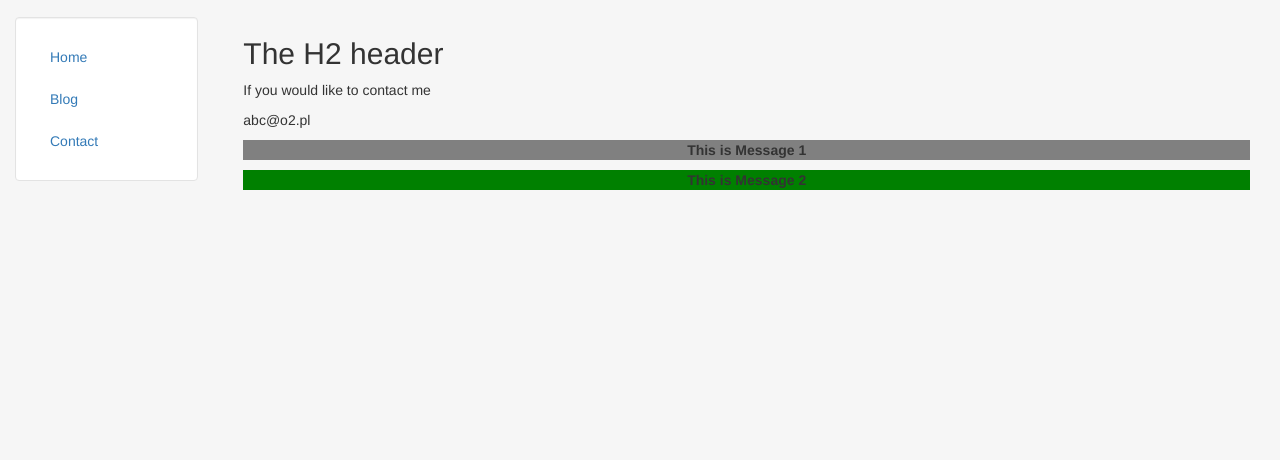
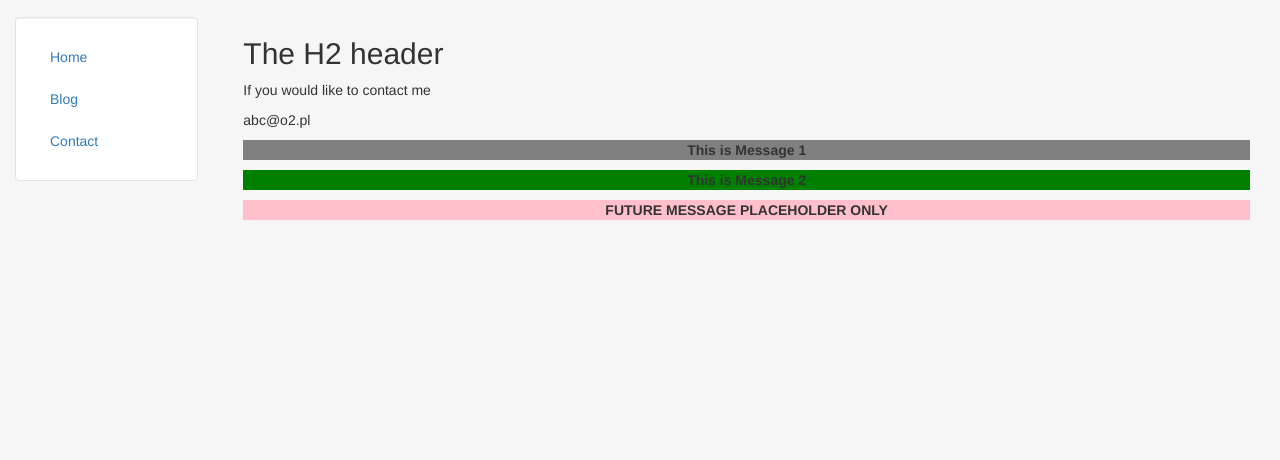
Before and after one commit to lukasz-segin/django_mysite, a Django app: page /contact/ in a window 1280 px wide. Shown: the part 184-644 px from the top of the page. Run offline with Django 3.2, Linux system fonts and the light colour scheme; some libraries are stand-ins or nearby versions.

Commit message:
[some_html_changes] Add placeholder for message
Client wanted to add placeholder, so I added it.

```diff
--- a/personal/templates/personal/basic.html
+++ b/personal/templates/personal/basic.html
@@ -6,4 +6,7 @@
 {% endfor %}
 <p style="background-color: grey; text-align: center"><b>{{message1}}</b></p>
 <p style="background-color: green; text-align: center"><b>{{message2}}</b></p>
+<p style="background-color: pink; text-align: center">
+  <b>FUTURE MESSAGE PLACEHOLDER ONLY</b>
+</p>
 {% endblock %}
```
